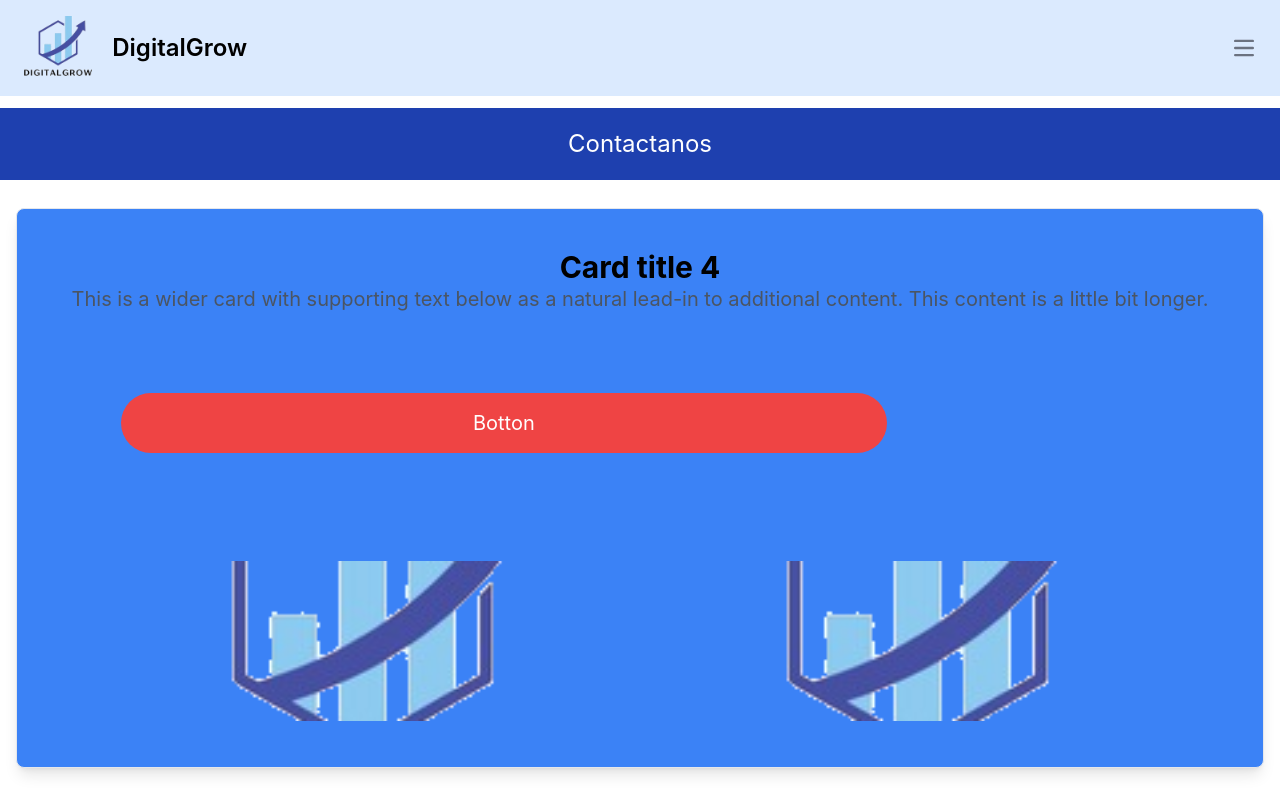
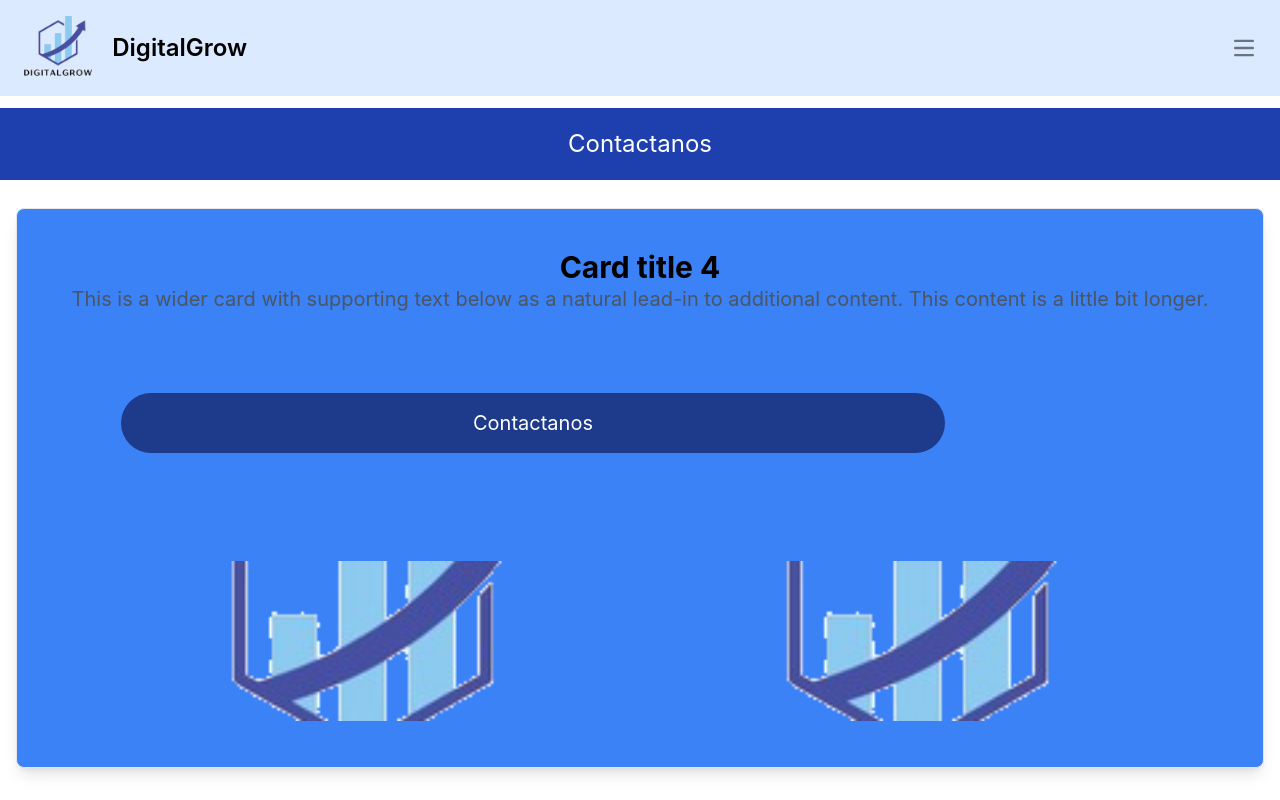
Before and after one commit to Marcohau2O/Agencia-Marketing, a React (Create React App) app in the folder agencia-marketing/: page / in a window 1280 px wide. Shown: the top 800 px of the page. Built offline with nearby package versions, Linux system fonts and the light colour scheme.

Commit message:
cambios del navbar

```diff
--- a/agencia-marketing/src/components/inicio.jsx
+++ b/agencia-marketing/src/components/inicio.jsx
@@ -132,8 +132,8 @@ function App() {
                 </p>
               </div>
               <div className="flex justify-start ml-16 p-10">
-              <button className="bg-red-500 text-xl text-white py-4 px-[22rem] rounded-full">
-                Botton
+              <button className="bg-blue-900 text-xl text-white py-4 px-[22rem] rounded-full">
+                Contactanos
               </button>
               </div>
               <div className="flex flex-row justify-center m-10 p-7">
```
